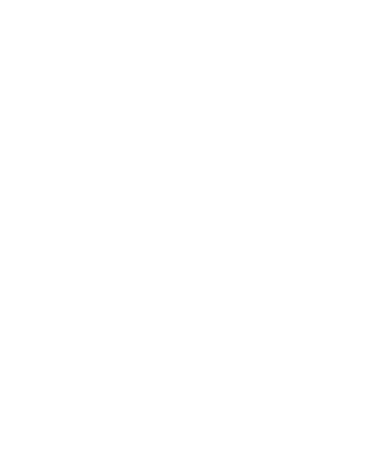
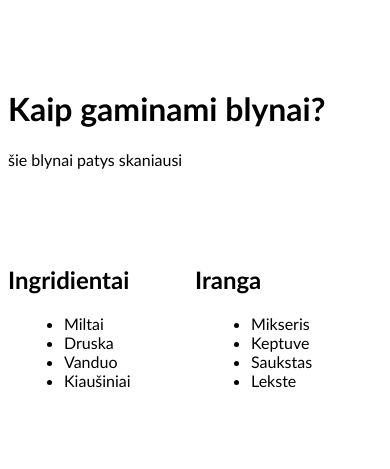
Before and after one commit to Skaistev/Dom_intro, a website: page index.html in a window 390 px wide. Drawn offline with Linux system fonts and the light colour scheme; files that its build step writes are made by us from their sources.

Commit message:
papildytas

```diff
--- /dev/null
+++ b/css/base/layout.css
@@ -0,0 +1,40 @@
+.container {
+    display: flex;
+    flex-direction: column;
+    gap: 60px;
+    width: 100%;
+    padding: 60px 0;
+}
+.container .row {
+    display: flex;
+    --w: 1000px;
+    width: var(--w);
+    margin: 0 calc(50% - var(--w) / 2);
+}
+.container .column {
+    width: 50%;
+}
+
+@media (max-width: 1100px) {
+    .container .row {
+        --w: 800px;
+    }
+}
+
+@media (max-width: 900px) {
+    .container .row {
+        --w: 600px;
+    }
+}
+
+@media (max-width: 700px) {
+    .container .row {
+        --w: 400px;
+    }
+}
+
+@media (max-width: 460px) {
+    .container .row {
+        --w: 100%;
+    }
+}
--- /dev/null
+++ b/css/base/reset.css
@@ -0,0 +1,15 @@
+body,
+body* {
+margin: 0;
+padding: 0;
+vertical-align: top;
+box-sizing: border-box;
+}
+
+body {
+font-family: 'Gill Sans', 'Gill Sans MT', Calibri, 'Trebuchet MS', sans-serif;
+}
+
+ul {
+    margin-left: 1rem;
+}
--- a/index.html
+++ b/index.html
@@ -4,8 +4,45 @@
     <meta charset="UTF-8">
     <meta name="viewport" content="width=device-width, initial-scale=1.0">
     <title>DOM intro</title>
+    <link rel="stylesheet" href="./css/base/reset.css">
+    <link rel="stylesheet" href="./css/base/layout.css">
+    <link rel="stylesheet" href="./css/components/list.css">
+    <link rel="stylesheet" href="./css/pages/home.css">
+    <!-- script: analitics -->
 </head>
+
 <body>
-
+    <!-- script: 3rd-party. pvs.: twiter, fb like -->
+    <main class="container">
+       <div class="row">
+        <div>
+          <h1>Kaip gaminami blynai?</h1>
+          <p>šie blynai patys skaniausi</p>
+       </div>
+       </div>
+       <div class="row">
+         <div class="column">
+            <h2>Ingridientai</h2>
+            <ul>
+             <li>Miltai</li>
+             <li>Druska</li>
+             <li>Vanduo</li>
+             <li>Kiaušiniai</li>
+           </ul>
+         </div>
+       <div class="column">
+           <h2>Iranga</h2>
+           <ul>
+            <li>Mikseris</li>
+            <li>Keptuve</li>
+            <li>Saukstas</li>
+            <li>Lekste</li>
+          </ul>
+       </div>
+      </div>
+    </main>
+    <script src="./js/components/daugyba.js" type="module" defer></script>
+    <script src="./js/components/sum.js" type="module" defer></script>
+    <script src="./js/main.js" type="module" defer></script>
 </body>
 </html>
--- /dev/null
+++ b/js/components/dalyba.js
@@ -0,0 +1,7 @@
+
+function dalyba(a, b) {
+    return a/b;
+}
+
+
+export {dalyba};
--- /dev/null
+++ b/js/components/daugyba.js
@@ -0,0 +1,8 @@
+
+
+
+function daugyba(a, b) {
+    return a * b;
+}
+
+export {daugyba};
--- /dev/null
+++ b/js/components/liekana.js
@@ -0,0 +1,5 @@
+function liekana(a, b) {
+    return a%b;
+}
+
+export {liekana};
--- /dev/null
+++ b/js/components/sum.js
@@ -0,0 +1,9 @@
+import {daugyba} from './components/daugyba.js';
+
+function sumavimas(a, b) {
+    return a + b;
+}
+
+console.log (daugyba (7,5))
+
+export { sumavimas };
```
Also changed, not shown: js/main.js (+16 -0 lines), css/components/list.css (added), css/home.css (added).
